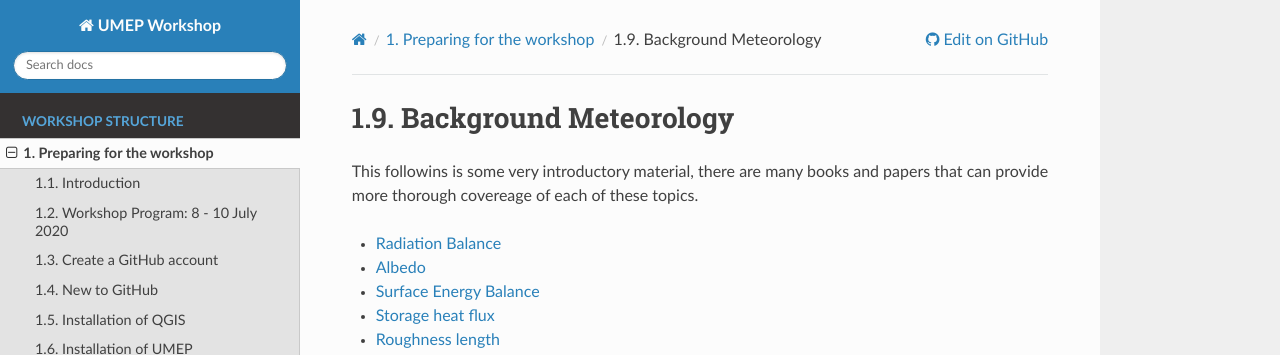
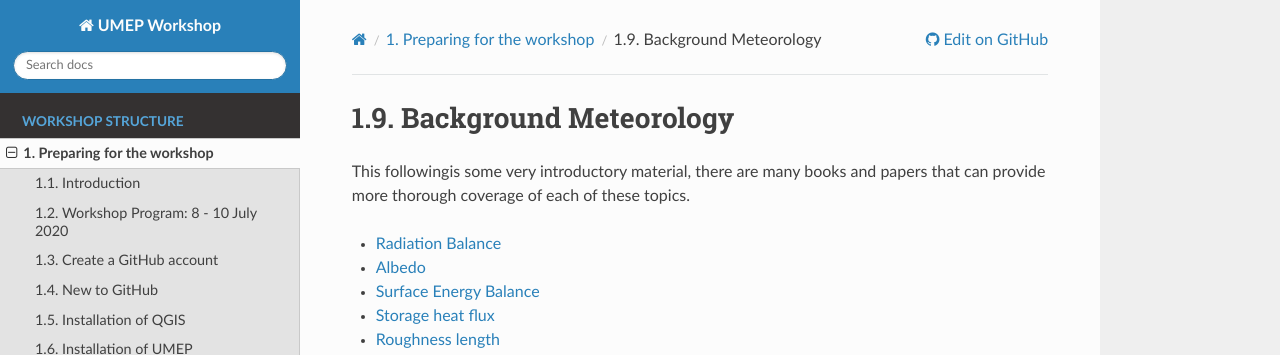
Before and after one commit to Urban-Meteorology-Reading/UMEP-Workshop, a Sphinx documentation site: the page built from source/BackGroundMet/BGM0.rst, in a window 1280 px wide. Shown: the top 355 px of the page. Built offline with Sphinx 7.4.7 and the Read the Docs theme 2.0.0, drawn with Linux system fonts in a browser that asks for light colours.

Commit message:
Update BGM0.rst

```diff
--- a/source/BackGroundMet/BGM0.rst
+++ b/source/BackGroundMet/BGM0.rst
@@ -3,7 +3,7 @@
 Background Meteorology
 ----------------------
 
-This followins is some very introductory  material, there are many books and papers that can provide more thorough covereage of each of these topics.
+This followingis some very introductory material, there are many books and papers that can provide more thorough coverage of each of these topics.
 
 
 - `Radiation Balance <radB>`
```
